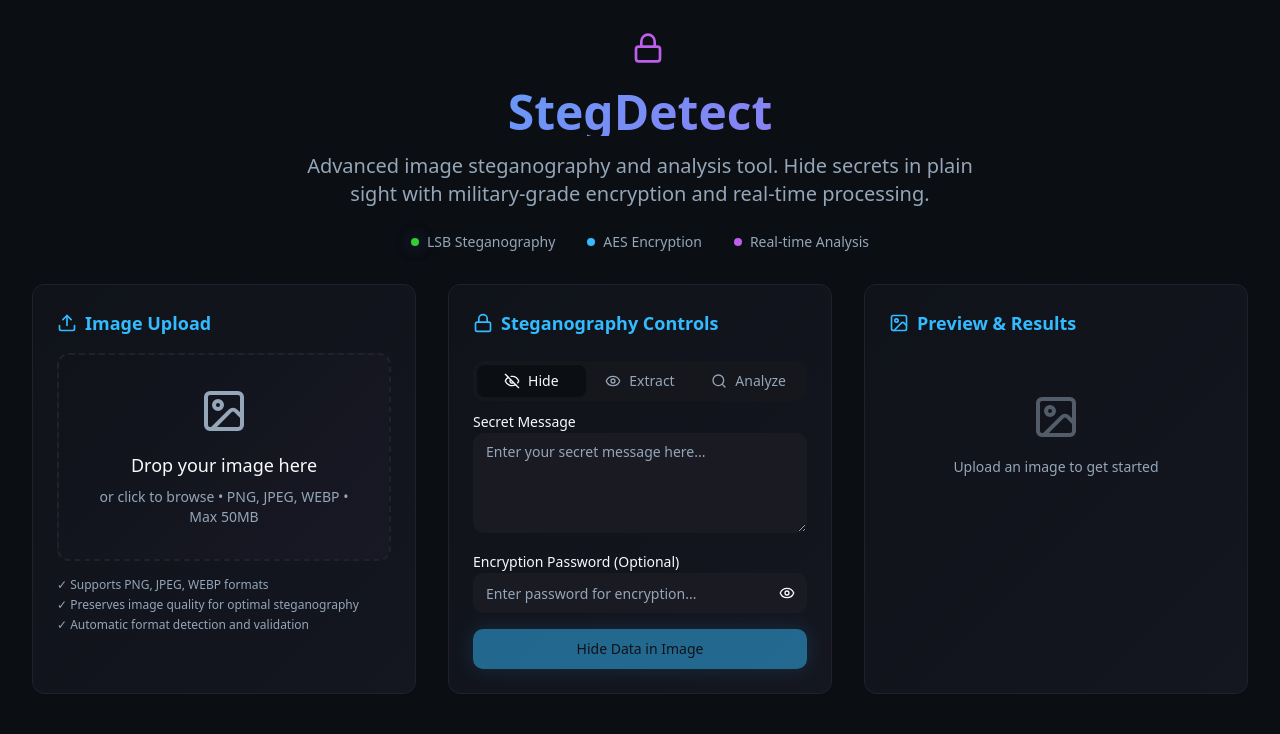
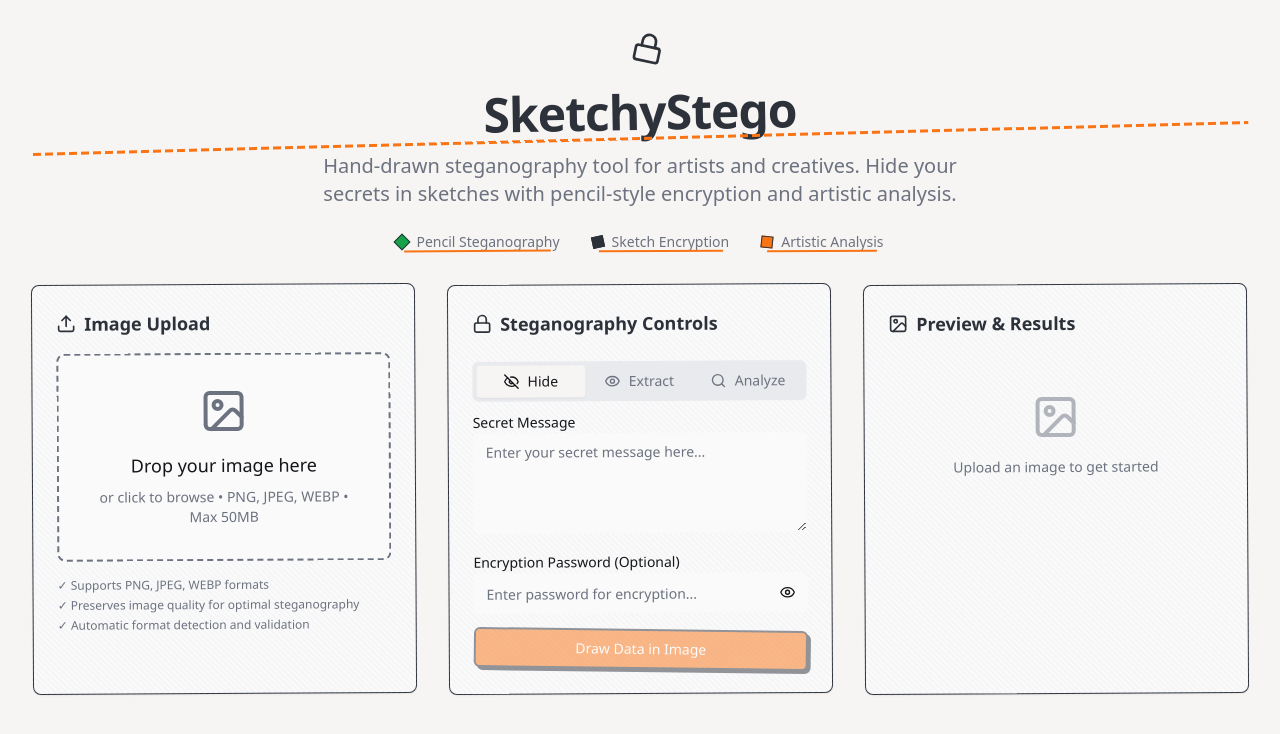
Before and after one commit to itsalwk/stegdetect, a React (Vite) app: page / in a window 1280 px wide. Shown: the top 734 px of the page. Built offline with nearby package versions, Linux system fonts and the light colour scheme.

Commit message:
Refactor: Apply sketch style to frontend

```diff
--- a/src/components/Header.tsx
+++ b/src/components/Header.tsx
@@ -6,30 +6,30 @@ export const Header = () => {
 
 
         </div>
-        <Lock className="w-8 h-8 text-cyber-purple" />
+        <Lock className="w-8 h-8 text-sketch-charcoal transform rotate-12" />
       </div>
 
       <div className="space-y-4">
-        <h1 className="text-5xl font-bold stego-gradient-text">StegDetect
-      </h1>
-        <p className="text-xl text-muted-foreground max-w-2xl mx-auto">
-          Advanced image steganography and analysis tool. Hide secrets in plain sight
-          with military-grade encryption and real-time processing.
+        <h1 className="text-5xl font-bold sketch-title-text transform -rotate-1">SketchyStego
+        </h1>
+        <p className="text-xl text-muted-foreground max-w-2xl mx-auto font-handwriting">
+          Hand-drawn steganography tool for artists and creatives. Hide your secrets
+          in sketches with pencil-style encryption and artistic analysis.
         </p>
       </div>
 
       <div className="flex items-center justify-center gap-8 text-sm text-muted-foreground">
-        <div className="flex items-center gap-2">
-          <div className="w-2 h-2 bg-success rounded-full pulse-glow"></div>
-          <span>LSB Steganography</span>
+        <div className="flex items-center gap-2 sketch-underline">
+          <div className="w-3 h-3 bg-success border border-sketch-charcoal transform rotate-45"></div>
+          <span>Pencil Steganography</span>
         </div>
-        <div className="flex items-center gap-2">
-          <div className="w-2 h-2 bg-primary rounded-full"></div>
-          <span>AES Encryption</span>
+        <div className="flex items-center gap-2 sketch-underline">
+          <div className="w-3 h-3 bg-primary border border-sketch-charcoal transform -rotate-12"></div>
+          <span>Sketch Encryption</span>
         </div>
-        <div className="flex items-center gap-2">
-          <div className="w-2 h-2 bg-accent rounded-full"></div>
-          <span>Real-time Analysis</span>
+        <div className="flex items-center gap-2 sketch-underline">
+          <div className="w-3 h-3 bg-accent border border-sketch-charcoal transform rotate-6"></div>
+          <span>Artistic Analysis</span>
         </div>
       </div>
     </header>;
--- a/src/components/ImagePreview.tsx
+++ b/src/components/ImagePreview.tsx
@@ -65,7 +65,7 @@ export const ImagePreview = ({
                 variant="secondary"
                 size="sm"
                 onClick={() => handleDownload(uploadedImage)}
-                className="cyber-glow"
+                className="hand-drawn sketch-shadow"
               >
                 <Download className="w-4 h-4 mr-2" />
                 Download
@@ -91,7 +91,7 @@ export const ImagePreview = ({
                 variant="default"
                 size="sm"
                 onClick={() => handleDownload(processedImage)}
-                className="cyber-glow"
+                className="hand-drawn sketch-shadow"
               >
                 <Download className="w-4 h-4 mr-2" />
                 Download
--- a/src/components/SteganographyApp.tsx
+++ b/src/components/SteganographyApp.tsx
@@ -27,7 +27,7 @@ const SteganographyApp = () => {
 
         <div className="grid grid-cols-1 xl:grid-cols-3 gap-8">
           {/* Upload Section */}
-          <Card className="glass-card p-6 cyber-glow">
+          <Card className="sketch-card p-6 sketch-shadow">
             <ImageUpload
               onImageUpload={setUploadedImage}
               disabled={isProcessing}
@@ -35,7 +35,7 @@ const SteganographyApp = () => {
           </Card>
 
           {/* Controls Section */}
-          <Card className="glass-card p-6">
+          <Card className="sketch-card p-6 sketch-shadow">
             <StegoControls
               mode={mode}
               onModeChange={setMode}
@@ -48,7 +48,7 @@ const SteganographyApp = () => {
           </Card>
 
           {/* Preview Section */}
-          <Card className="glass-card p-6">
+          <Card className="sketch-card p-6 sketch-shadow">
             <ImagePreview
               uploadedImage={uploadedImage}
               processedImage={processedImage}
--- a/src/components/StegoControls.tsx
+++ b/src/components/StegoControls.tsx
@@ -227,9 +227,10 @@ export const StegoControls = ({
           <Button
             onClick={handleHideData}
             disabled={!uploadedImage || !message.trim() || isProcessing}
-            className="w-full cyber-glow"
+            className="w-full hand-drawn sketch-shadow"
+            variant="sketch"
           >
-            {isProcessing ? "Hiding Data..." : "Hide Data in Image"}
+            {isProcessing ? "Sketching Data..." : "Draw Data in Image"}
           </Button>
         </TabsContent>
 
@@ -261,10 +262,10 @@ export const StegoControls = ({
           <Button
             onClick={handleExtractData}
             disabled={!uploadedImage || isProcessing}
-            className="w-full"
+            className="w-full hand-drawn"
             variant="secondary"
           >
-            {isProcessing ? "Extracting Data..." : "Extract Hidden Data"}
+            {isProcessing ? "Erasing Data..." : "Erase Hidden Data"}
           </Button>
         </TabsContent>
 
@@ -278,10 +279,10 @@ export const StegoControls = ({
           <Button
             onClick={handleAnalyze}
             disabled={!uploadedImage || isProcessing}
-            className="w-full"
+            className="w-full hand-drawn"
             variant="outline"
           >
-            {isProcessing ? "Analyzing..." : "Analyze Image"}
+            {isProcessing ? "Sketching..." : "Sketch Analysis"}
           </Button>
         </TabsContent>
       </Tabs>
@@ -292,7 +293,7 @@ export const StegoControls = ({
             <span>Processing...</span>
             <span>{progress}%</span>
           </div>
-          <Progress value={progress} className="cyber-glow" />
+          <Progress value={progress} className="hand-drawn" />
         </div>
       )}
     </div>
--- a/src/components/ui/button.tsx
+++ b/src/components/ui/button.tsx
@@ -18,7 +18,7 @@ const buttonVariants = cva(
           "bg-secondary text-secondary-foreground hover:bg-secondary/80 backdrop-blur-sm",
         ghost: "hover:bg-accent hover:text-accent-foreground",
         link: "text-primary underline-offset-4 hover:underline",
-        cyber: "bg-gradient-to-r from-cyber-blue to-cyber-purple text-white hover:shadow-lg hover:shadow-primary/25 transition-all duration-300",
+        sketch: "bg-sketch-orange text-white border-2 border-sketch-charcoal transform rotate-1 hover:rotate-0 hover:bg-sketch-blue transition-all duration-200 shadow-[3px_3px_0px_hsl(var(--sketch-charcoal))]",
       },
       size: {
         default: "h-10 px-4 py-2",
--- a/src/index.css
+++ b/src/index.css
@@ -2,67 +2,61 @@
 @tailwind components;
 @tailwind utilities;
 
-/* Steganography Design System - Deep space cyber theme */
+/* Sketch Design System - Hand-drawn artistic theme */
 
 @layer base {
   :root {
-    /* Base steganography theme - Deep space with cyber accents */
-    --background: 220 25% 6%;
-    --foreground: 210 40% 98%;
+    /* Base sketch theme - Paper white with pencil grays */
+    --background: 35 20% 96%;
+    --foreground: 220 13% 9%;
 
-    --card: 220 25% 8%;
-    --card-foreground: 210 40% 98%;
+    --card: 0 0% 98%;
+    --card-foreground: 220 13% 9%;
 
-    --popover: 220 25% 8%;
-    --popover-foreground: 210 40% 98%;
+    --popover: 0 0% 98%;
+    --popover-foreground: 220 13% 9%;
 
-    --primary: 200 100% 60%;
-    --primary-foreground: 220 25% 6%;
+    --primary: 220 13% 20%;
+    --primary-foreground: 35 20% 96%;
 
-    --secondary: 240 20% 12%;
-    --secondary-foreground: 210 40% 98%;
+    --secondary: 220 14% 88%;
+    --secondary-foreground: 220 13% 20%;
 
-    --muted: 240 15% 10%;
-    --muted-foreground: 210 20% 65%;
+    --muted: 220 14% 92%;
+    --muted-foreground: 220 8% 46%;
 
-    --accent: 280 80% 65%;
-    --accent-foreground: 220 25% 6%;
+    --accent: 25 95% 53%;
+    --accent-foreground: 35 20% 96%;
 
-    --destructive: 0 75% 60%;
-    --destructive-foreground: 210 40% 98%;
+    --destructive: 0 84% 60%;
+    --destructive-foreground: 35 20% 96%;
 
-    --border: 240 15% 15%;
-    --input: 240 15% 12%;
-    --ring: 200 100% 60%;
+    --border: 220 13% 82%;
+    --input: 0 0% 98%;
+    --ring: 220 13% 20%;
 
-    --radius: 0.75rem;
+    --radius: 0.5rem;
 
-    /* Custom steganography design tokens */
-    --cyber-blue: 200 100% 60%;
-    --cyber-purple: 280 80% 65%;
-    --deep-space: 220 25% 6%;
-    --space-card: 220 25% 8%;
-    --glow-cyan: 180 100% 70%;
+    /* Custom sketch design tokens */
+    --sketch-charcoal: 220 13% 20%;
+    --sketch-pencil: 220 8% 46%;
+    --sketch-paper: 35 20% 96%;
+    --sketch-orange: 25 95% 53%;
+    --sketch-blue: 217 91% 60%;
+    --sketch-green: 142 76% 36%;
     --warning-amber: 35 85% 60%;
-    --success-green: 120 60% 50%;
+    --success-green: 142 76% 36%;
 
-    /* Gradients */
-    --gradient-cyber: linear-gradient(135deg, hsl(200 100% 60%), hsl(280 80% 65%));
-    --gradient-dark: linear-gradient(135deg, hsl(220 25% 6%), hsl(240 15% 10%));
-    --gradient-card: linear-gradient(135deg, hsl(220 25% 8%), hsl(240 20% 12%));
-    --gradient-glass: linear-gradient(135deg, hsl(220 25% 8% / 0.8), hsl(240 20% 12% / 0.6));
-
-    /* Effects */
-    --glow-primary: 0 0 20px hsl(200 100% 60% / 0.3);
-    --glow-accent: 0 0 20px hsl(280 80% 65% / 0.3);
-    --glow-cyan: 0 0 15px hsl(180 100% 70% / 0.4);
-    --shadow-cyber: 0 10px 30px -10px hsl(200 100% 60% / 0.2);
-    --shadow-deep: 0 20px 40px -15px hsl(220 25% 6% / 0.8);
+    /* Hand-drawn effects */
+    --sketch-shadow: 2px 2px 0px hsl(220 13% 20% / 0.1);
+    --sketch-shadow-hover: 4px 4px 0px hsl(220 13% 20% / 0.15);
+    --sketch-border: 2px solid hsl(220 13% 20%);
+    --sketch-border-dashed: 2px dashed hsl(220 8% 46%);
 
     /* Animations */
-    --transition-smooth: all 0.3s cubic-bezier(0.4, 0, 0.2, 1);
-    --transition-glow: box-shadow 0.3s ease;
-    --pulse-duration: 2s;
+    --transition-smooth: all 0.2s ease-out;
+    --transition-wobble: transform 0.3s cubic-bezier(0.68, -0.55, 0.265, 1.55);
+    --pulse-duration: 3s;
 
     /* Sidebar (if needed) */
     --sidebar-background: 220 25% 8%;
@@ -83,57 +77,109 @@
 
   body {
     @apply bg-background text-foreground;
-    background: linear-gradient(135deg, hsl(var(--deep-space)), hsl(var(--muted)));
+    background:
+      radial-gradient(circle at 20% 80%, hsl(var(--accent) / 0.05) 0%, transparent 50%),
+      radial-gradient(circle at 80% 20%, hsl(var(--sketch-blue) / 0.05) 0%, transparent 50%),
+      hsl(var(--background));
     min-height: 100vh;
   }
 
-  /* Custom utility classes for steganography theme */
-  .cyber-glow {
-    box-shadow: var(--glow-primary);
-    transition: var(--transition-glow);
+  /* Custom utility classes for sketch theme */
+  .sketch-shadow {
+    box-shadow: var(--sketch-shadow);
+    transition: var(--transition-smooth);
+    transform: rotate(-0.5deg);
   }
 
-  .cyber-glow:hover {
-    box-shadow: var(--glow-primary), var(--glow-cyan);
+  .sketch-shadow:hover {
+    box-shadow: var(--sketch-shadow-hover);
+    transform: rotate(0deg) scale(1.02);
+    transition: var(--transition-wobble);
   }
 
-  .glass-card {
-    background: var(--gradient-glass);
-    backdrop-filter: blur(10px);
-    border: 1px solid hsl(var(--border));
+  .sketch-card {
+    background: hsl(var(--card));
+    border: var(--sketch-border);
+    border-radius: 8px;
+    position: relative;
+    transform: rotate(-0.3deg);
   }
 
-  .pulse-glow {
-    animation: pulse-glow var(--pulse-duration) ease-in-out infinite alternate;
+  .sketch-card::before {
+    content: '';
+    position: absolute;
+    top: -2px;
+    left: -2px;
+    right: -2px;
+    bottom: -2px;
+    background: repeating-linear-gradient(
+      45deg,
+      transparent,
+      transparent 2px,
+      hsl(var(--border) / 0.1) 2px,
+      hsl(var(--border) / 0.1) 4px
+    );
+    border-radius: 8px;
+    z-index: -1;
   }
 
-  @keyframes pulse-glow {
-    from {
-      box-shadow: var(--glow-primary);
-    }
-    to {
-      box-shadow: var(--glow-primary), var(--glow-accent);
-    }
+  .hand-drawn {
+    border-radius: 255px 15px 225px 15px/15px 225px 15px 255px;
+    border: 2px solid hsl(var(--primary));
   }
 
   .drag-zone {
-    background: var(--gradient-card);
-    border: 2px dashed hsl(var(--border));
+    background: hsl(var(--card));
+    border: var(--sketch-border-dashed);
     transition: var(--transition-smooth);
+    border-radius: 8px;
+    position: relative;
   }
 
   .drag-zone.drag-over {
-    border-color: hsl(var(--primary));
-    background: linear-gradient(135deg, hsl(var(--primary) / 0.1), hsl(var(--accent) / 0.1));
-    box-shadow: var(--glow-primary);
+    border: 3px solid hsl(var(--primary));
+    background: hsl(var(--primary) / 0.05);
+    transform: scale(1.02) rotate(0.5deg);
   }
 }
 
 @layer components {
-  .stego-gradient-text {
-    background: var(--gradient-cyber);
-    -webkit-background-clip: text;
-    -webkit-text-fill-color: transparent;
-    background-clip: text;
+  .sketch-title-text {
+    color: hsl(var(--sketch-charcoal));
+    position: relative;
+    font-weight: 900;
+    letter-spacing: -0.02em;
+  }
+
+  .sketch-title-text::after {
+    content: '';
+    position: absolute;
+    bottom: -4px;
+    left: 0;
+    right: 0;
+    height: 3px;
+    background: repeating-linear-gradient(
+      90deg,
+      hsl(var(--accent)) 0px,
+      hsl(var(--accent)) 8px,
+      transparent 8px,
+      transparent 12px
+    );
+    transform: rotate(-0.5deg);
+  }
+
+  .sketch-underline {
+    position: relative;
+  }
+
+  .sketch-underline::after {
+    content: '';
+    position: absolute;
+    bottom: 0;
+    left: 0;
+    right: 0;
+    height: 2px;
+    background: hsl(var(--accent));
+    transform: rotate(-0.3deg) scaleX(0.9);
   }
 }
--- a/tailwind.config.ts
+++ b/tailwind.config.ts
@@ -52,15 +52,13 @@ export default {
 					DEFAULT: 'hsl(var(--card))',
 					foreground: 'hsl(var(--card-foreground))'
 				},
-				/* Steganography theme colors */
-				cyber: {
-					blue: 'hsl(var(--cyber-blue))',
-					purple: 'hsl(var(--cyber-purple))',
-					glow: 'hsl(var(--glow-cyan))'
-				},
-				space: {
-					deep: 'hsl(var(--deep-space))',
-					card: 'hsl(var(--space-card))'
+				/* Sketch theme colors */
+				sketch: {
+					charcoal: 'hsl(var(--sketch-charcoal))',
+					pencil: 'hsl(var(--sketch-pencil))',
+					paper: 'hsl(var(--sketch-paper))',
+					orange: 'hsl(var(--sketch-orange))',
+					blue: 'hsl(var(--sketch-blue))'
 				},
 				warning: 'hsl(var(--warning-amber))',
 				success: 'hsl(var(--success-green))',
```
